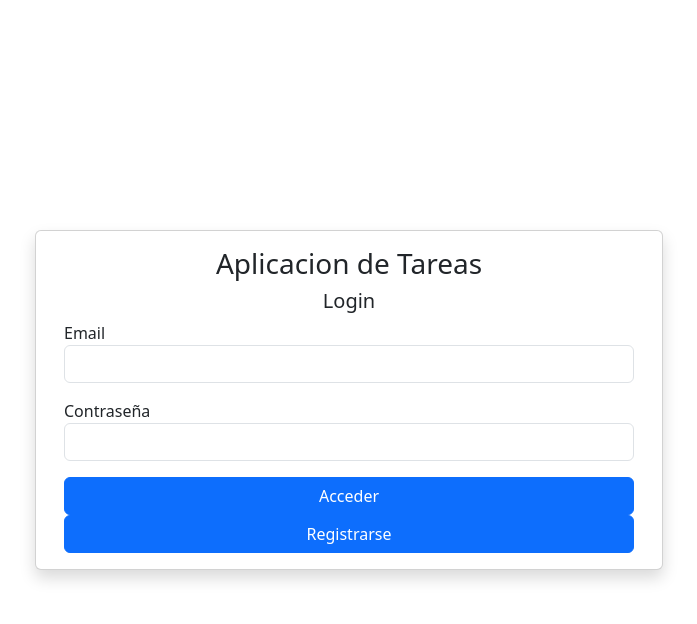
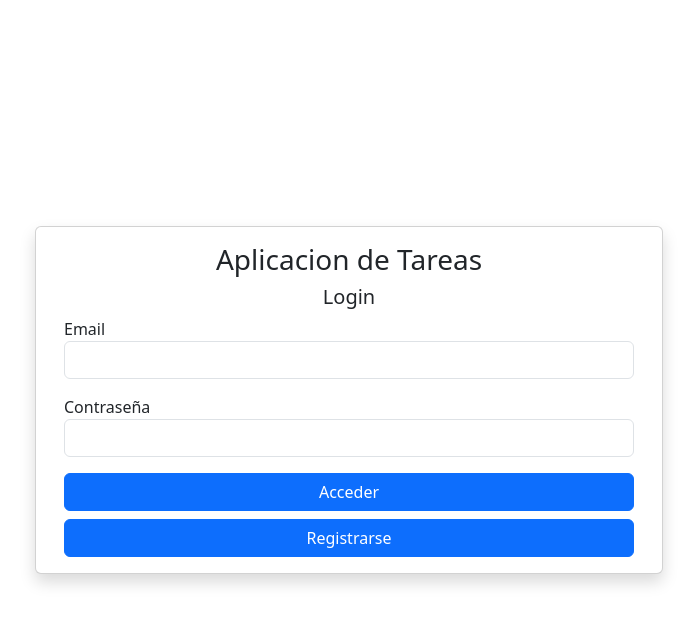
Before and after one commit to bochidoMz/Gestor_Contenido, a Flask app: page / in a window 1280 px wide. Shown: the top 624 px of the page, without its empty margins (291-988 px from the left). Run offline with Flask 3, Linux system fonts and the light colour scheme.

Commit message:
Cambios en el index

```diff
--- a/templates/index.html
+++ b/templates/index.html
@@ -24,20 +24,16 @@
                         <input type="password" class="form-control mb-3" name="password">
 
                         {% if message %}
-
                            <div class="alert alert-danger alert-dismissible fade show" role="aler">
                             <strong>ERROR</strong>{{message}}
                             <button type="button" class="btm-close" data-bs-dismiss="alert" aria-label="Close"></button>
-
                            </div>
-
                         {% endif %}
-
-                        <button type="submit" class="btn btn-primary w-100">Acceder</button>
+                            <button type="submit" class="btn btn-primary w-100 mb-2">Acceder</button>
                     </form>
 
                     <form action="{{url_for('registro')}}" method="get">
-                        <button type="submit" class="btn btn-primary w-100">Registrarse</button>
+                        <button type="submit" class="btn btn-primary w-100" >Registrarse</button>
                     </form>
                 </div>
             </div>
```
